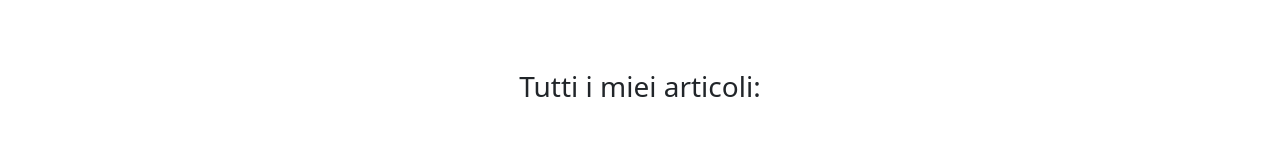
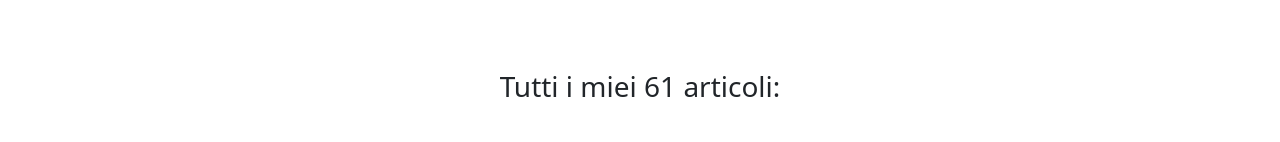
Before and after one commit to matteraggi/matteoraggiwebsite, a React (Vite) app: page /blog in a window 1280 px wide. Shown: the part 346-488 px from the top of the page. Built offline with nearby package versions, Linux system fonts and the light colour scheme.

Commit message:
feat: articles number

```diff
--- a/src/components/blog/Blogpost.tsx
+++ b/src/components/blog/Blogpost.tsx
@@ -20,7 +20,7 @@ const Blogpost = () => {
   return (
     <div className="blog-box">
       <div className="container-blog">
-        <h3 className="text-xl">Tutti i miei articoli: </h3>
+        <h3 className="text-xl">Tutti i miei {articles.length} articoli: </h3>
         <div className="post-grid">
           {articles.map((article: Article, index: number) => (
             <PostBlock key={index} post={article} />
```
